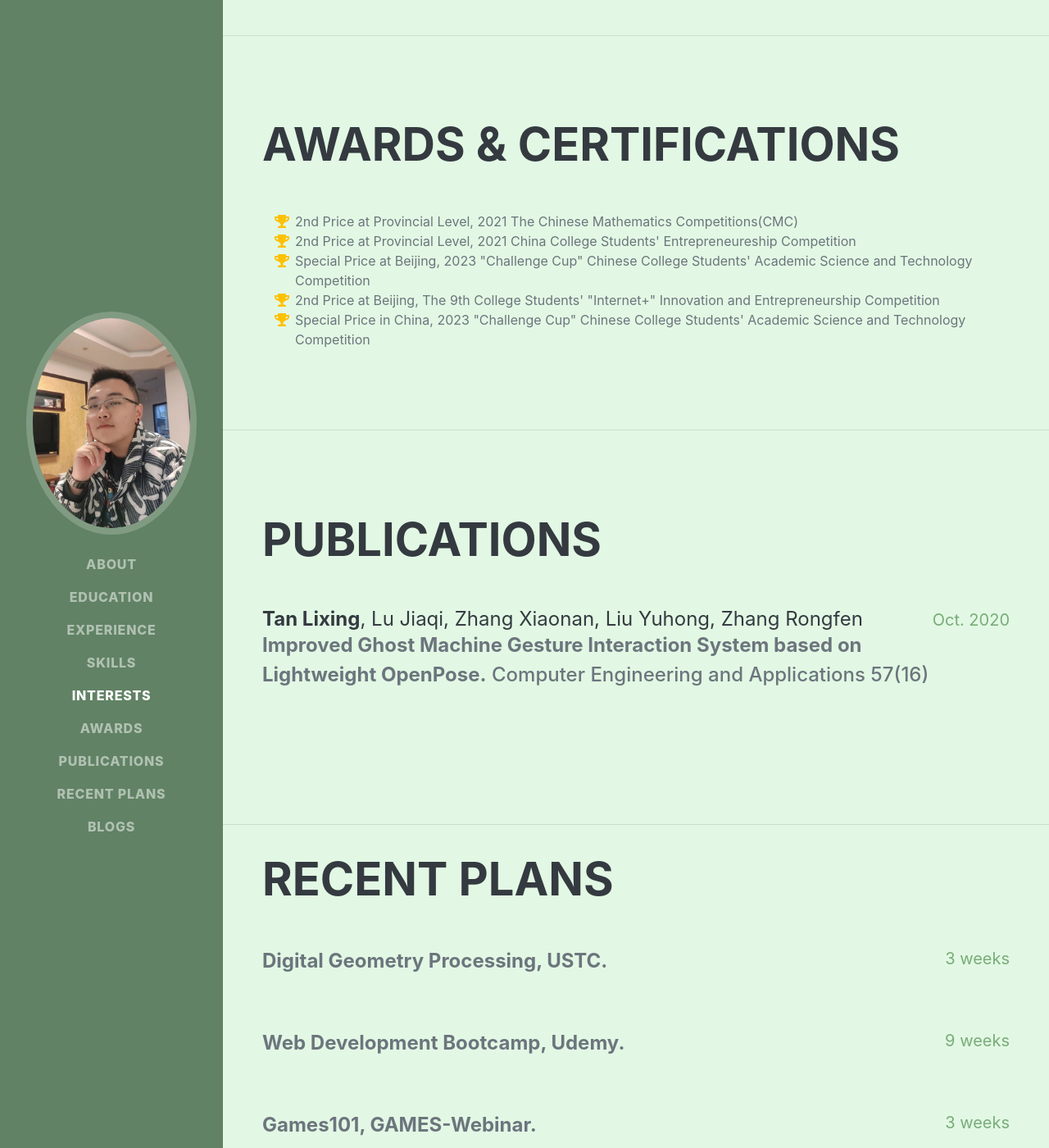
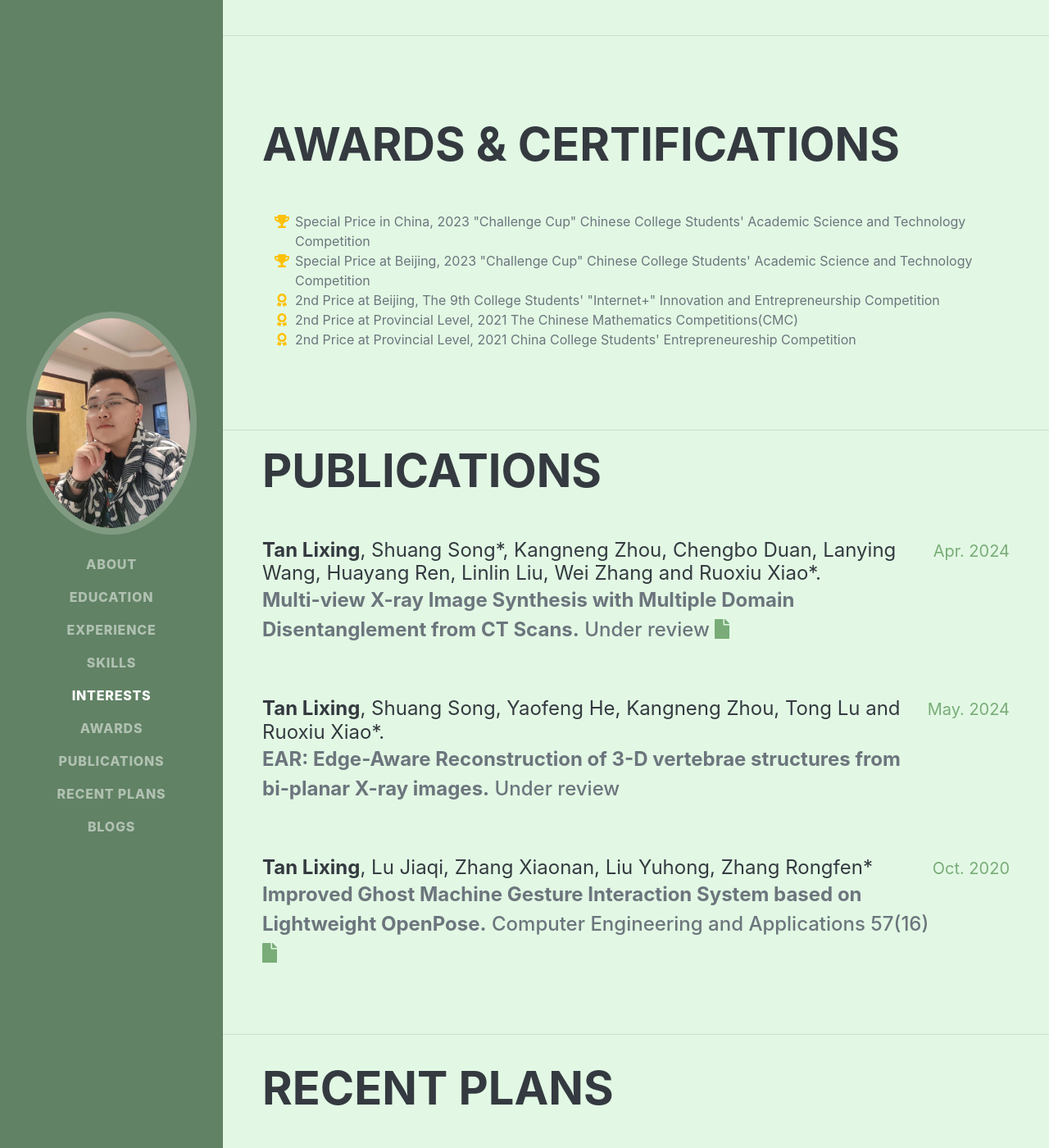
Before and after one commit to LexTran/LexTran.github.io, a Jekyll site: the page homepage.html, which Jekyll copies as it is, in a window 1280 px wide and 1400 px high, scrolled down 2691 px. Shown: the whole window at 82% size. Built offline with Jekyll 4.4.1, drawn with Linux system fonts in a browser that asks for light colours; nearby versions of some CDN libraries; some web fonts are replaced; some of the changed text lies outside the part shown.

Commit message:
update CV

```diff
--- a/homepage.html
+++ b/homepage.html
@@ -177,24 +177,24 @@
                     <h2 class="mb-5">Awards & Certifications</h2>
                     <ul class="fa-ul mb-0">
                       <li>
-                          <span class="fa-li"><i class="fas fa-trophy text-warning"></i></span>
-                          2nd Price at Provincial Level, 2021 The Chinese Mathematics Competitions(CMC)
-                      </li>
-                      <li>
                         <span class="fa-li"><i class="fas fa-trophy text-warning"></i></span>
-                        2nd Price at Provincial Level, 2021 China College Students' Entrepreneureship Competition
+                        Special Price in China, 2023 "Challenge Cup" Chinese College Students' Academic Science and Technology Competition
                       </li>
                       <li>
                         <span class="fa-li"><i class="fas fa-trophy text-warning"></i></span>
                         Special Price at Beijing, 2023 "Challenge Cup" Chinese College Students' Academic Science and Technology Competition
                       </li>
                       <li>
-                        <span class="fa-li"><i class="fas fa-trophy text-warning"></i></span>
+                        <span class="fa-li"><i class="fas fa-award text-warning"></i></span>
                         2nd Price at Beijing, The 9th College Students' "Internet+" Innovation and Entrepreneurship Competition
                       </li>
                       <li>
-                        <span class="fa-li"><i class="fas fa-trophy text-warning"></i></span>
-                        Special Price in China, 2023 "Challenge Cup" Chinese College Students' Academic Science and Technology Competition
+                          <span class="fa-li"><i class="fas fa-award text-warning"></i></span>
+                          2nd Price at Provincial Level, 2021 The Chinese Mathematics Competitions(CMC)
+                      </li>
+                      <li>
+                        <span class="fa-li"><i class="fas fa-award text-warning"></i></span>
+                        2nd Price at Provincial Level, 2021 China College Students' Entrepreneureship Competition
                       </li>
                     </ul>
                 </div>
@@ -207,10 +207,36 @@
                     <div class="d-flex flex-column flex-md-row justify-content-between mb-5">
                         <div class="flex-grow-1">
                             <div class="mb-0" style="font-size: 24px;color: #343a40;margin-bottom: 0.5rem;line-height: 1.2;">
-                                <b>Tan Lixing</b>, Lu Jiaqi, Zhang Xiaonan, Liu Yuhong, Zhang Rongfen
+                                <b>Tan Lixing</b>, Shuang Song*, Kangneng Zhou, Chengbo Duan, Lanying Wang, Huayang Ren, Linlin Liu, Wei Zhang and Ruoxiu Xiao*.
                             </div>
                             <div class="subheading mb-3">
-                                <b>Improved Ghost Machine Gesture Interaction System based on Lightweight OpenPose.</b> Computer Engineering and Applications 57(16)
+                                <b>Multi-view X-ray Image Synthesis with Multiple Domain Disentanglement from CT Scans.</b> Under review <a class="social-icons" href="https://arxiv.org/abs/2404.11889"><i class="fas fa-file"></i></a>
+                            </div>
+                        </div>
+                        <div class="flex-shrink-0">
+                            <p class="text-primary" style="text-align: right;font-size:20px">Apr. 2024</p>
+                        </div>
+                    </div>
+                    <div class="d-flex flex-column flex-md-row justify-content-between mb-5">
+                        <div class="flex-grow-1">
+                            <div class="mb-0" style="font-size: 24px;color: #343a40;margin-bottom: 0.5rem;line-height: 1.2;">
+                                <b>Tan Lixing</b>, Shuang Song, Yaofeng He, Kangneng Zhou, Tong Lu and Ruoxiu Xiao*.
+                            </div>
+                            <div class="subheading mb-3">
+                                <b>EAR: Edge-Aware Reconstruction of 3-D vertebrae structures from bi-planar X-ray images.</b> Under review
+                            </div>
+                        </div>
+                        <div class="flex-shrink-0">
+                            <p class="text-primary" style="text-align: right;font-size:20px">May. 2024</p>
+                        </div>
+                    </div>
+                    <div class="d-flex flex-column flex-md-row justify-content-between mb-5">
+                        <div class="flex-grow-1">
+                            <div class="mb-0" style="font-size: 24px;color: #343a40;margin-bottom: 0.5rem;line-height: 1.2;">
+                                <b>Tan Lixing</b>, Lu Jiaqi, Zhang Xiaonan, Liu Yuhong, Zhang Rongfen*
+                            </div>
+                            <div class="subheading mb-3">
+                                <b>Improved Ghost Machine Gesture Interaction System based on Lightweight OpenPose.</b> Computer Engineering and Applications 57(16)  <a class="social-icons" href="https://kns.cnki.net/kcms2/article/abstract?v=6RlcORkFSJSkW5PGCFa7vxlrRusvqPqkN3AW9cH7LXwnleiuOFTC66Q5GlHUHwUqIcgufk4SDI-E6ddRdxTYr8UhYeiLB05USJhrUw2pw1gir3N9HAw8EUqPm_s-18ARJafXGUBoMKOn0KZP51K91w==&uniplatform=NZKPT&language=CHS"><i class="fas fa-file"></i></a>
                             </div>
                         </div>
                         <div class="flex-shrink-0">
@@ -226,9 +252,9 @@
                     <h2 class="mb-5">Recent Plans</h2>
                     <div class="d-flex flex-column flex-md-row justify-content-between mb-5">
                         <div class="subheading mb-3">
-                            <b>Digital Geometry Processing, USTC.</b>
+                            <b>Medical Robotics Basics.</b>
                         </div>
-                        <p class="text-primary" style="text-align: right;font-size:20px">3 weeks</p>
+                        <p class="text-primary" style="text-align: right;font-size:20px">8 weeks</p>
                     </div>
                     <div class="d-flex flex-column flex-md-row justify-content-between mb-5">
                         <div class="subheading mb-3">
```
